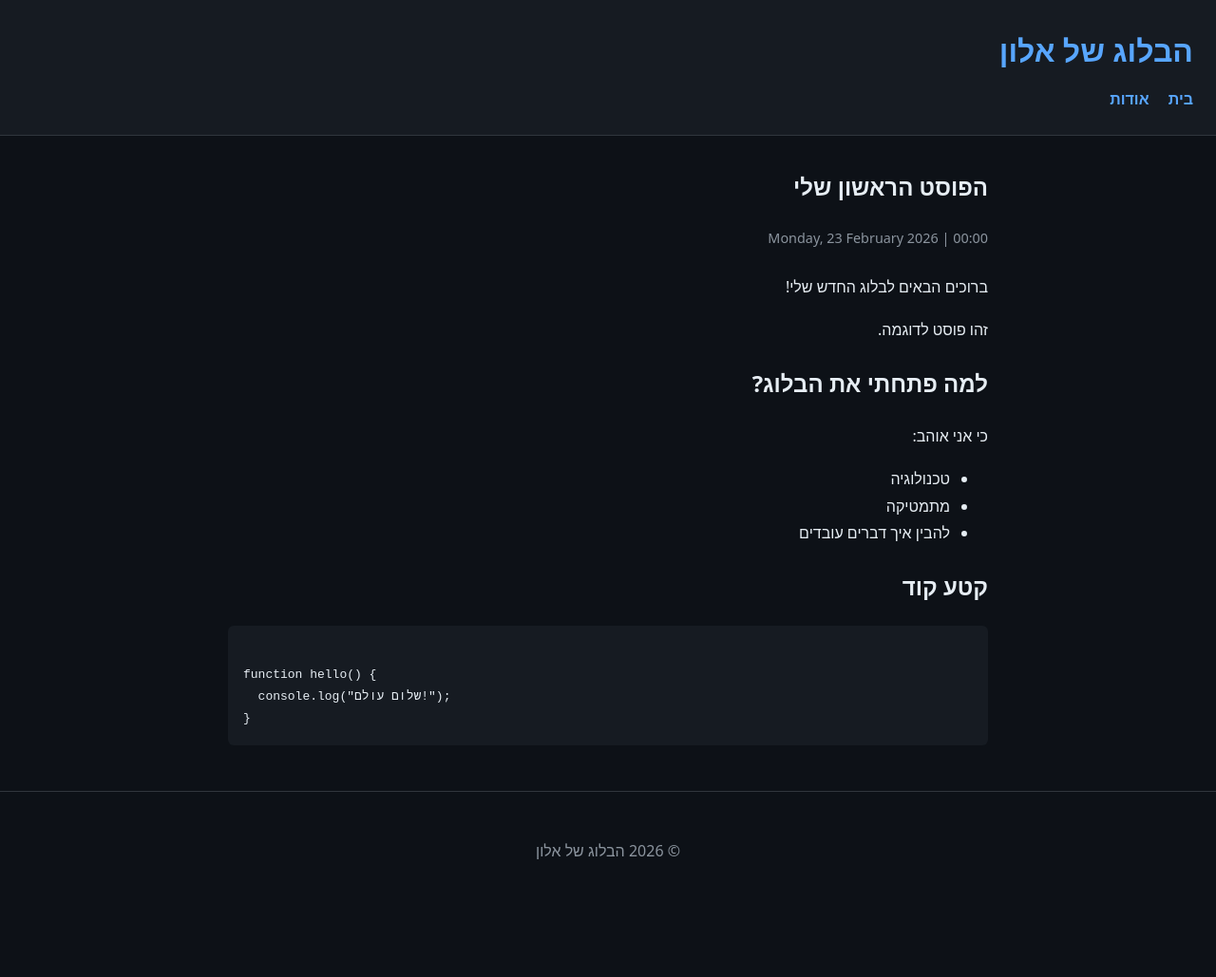
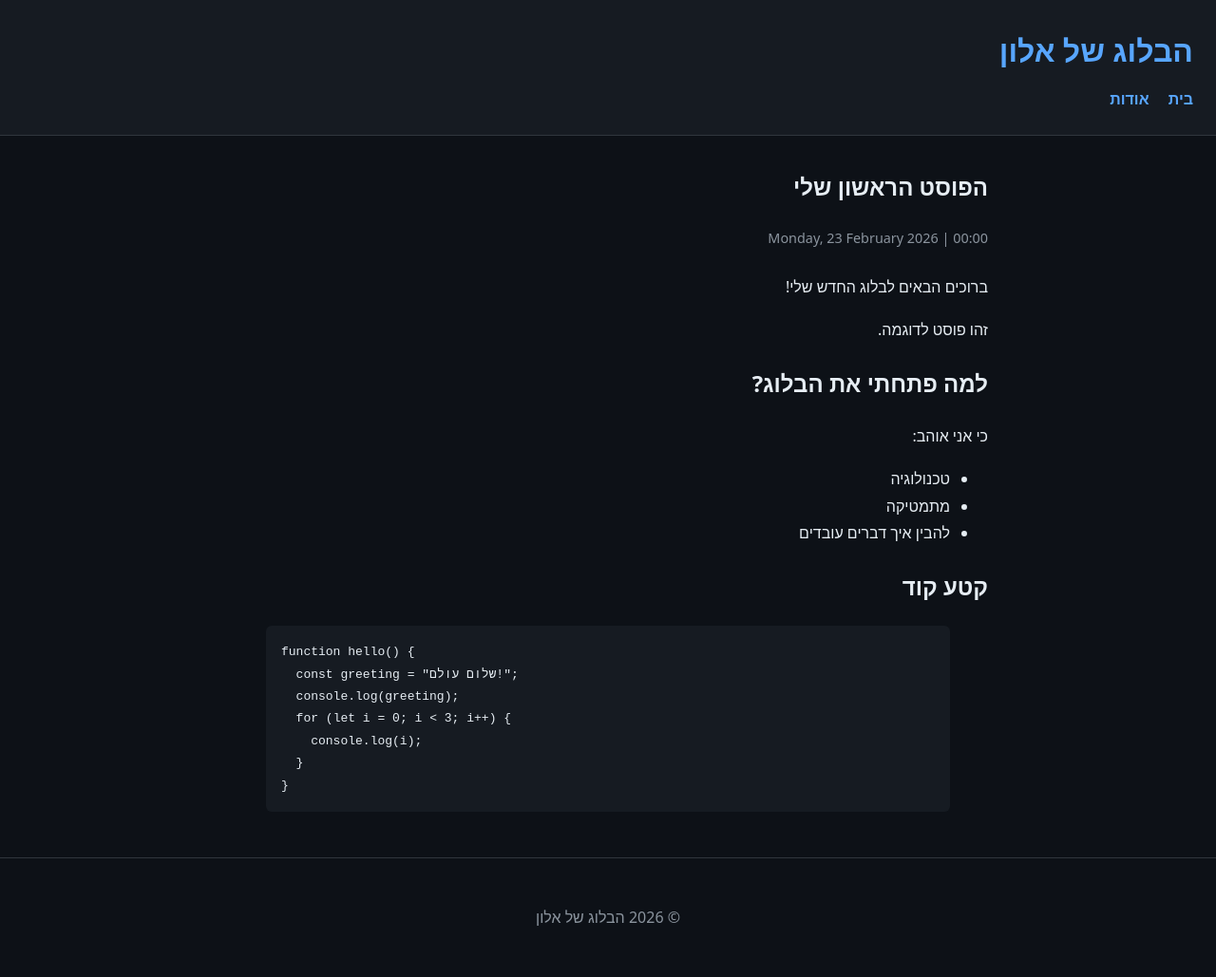
Before and after one commit to eladyesh/financial-site, a Jekyll site: the page built from _posts/2026-02-23-first-post.md, in a window 1280 px wide. Shown: the whole page at 95% size. Built offline with Jekyll 4.4.1, drawn with Linux system fonts in a browser that asks for light colours; before the commit the page ends 959 px from its top, so only the background shows below that.

Commit message:
Update 2026-02-23-first-post.md

```diff
--- a/_posts/2026-02-23-first-post.md
+++ b/_posts/2026-02-23-first-post.md
@@ -17,9 +17,13 @@ date: 2026-02-23
 ## קטע קוד
 <!-- LTR wrapper around the code block -->
 <div style="direction: ltr; text-align: left; unicode-bidi: embed;">
-<pre><code class="language-js">
+{% highlight js %}
 function hello() {
-  console.log("שלום עולם!");
+  const greeting = "שלום עולם!";
+  console.log(greeting);
+  for (let i = 0; i < 3; i++) {
+    console.log(i);
+  }
 }
-</code></pre>
+{% endhighlight %}
 </div>
```
